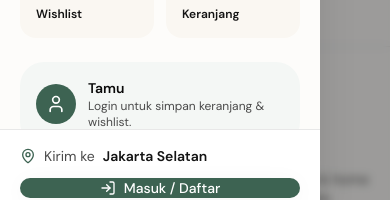
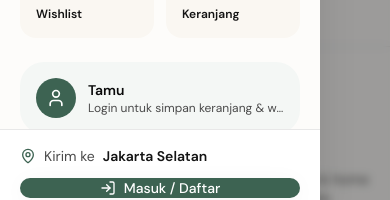
Before and after one commit to MuhammadRafly000/RumaRuma, a React (Vite) app: page /keranjang in a window 390 px wide. Both pictures are taken after a click on the button 34 px from the left and 32 px from the top of the page. Shown: the part 630-830 px from the top of the page. Built offline with nearby package versions, Linux system fonts and the light colour scheme; no server answers; a web font is replaced by a local one.

Commit message:
update function 1.0

```diff
--- a/src/components/cart/CartSidebar.jsx
+++ b/src/components/cart/CartSidebar.jsx
@@ -5,11 +5,17 @@ import Drawer from '@/components/ui/Drawer.jsx';
 import EmptyState from '@/components/ui/EmptyState.jsx';
 import Button from '@/components/ui/Button.jsx';
 import CartItem from './CartItem.jsx';
+import { useNavigate } from 'react-router-dom';
 import { useCartTotals } from '@/context/CartContext';
+import { useAuth } from '@/context/AuthContext';
+import { useToast } from '@/context/ToastContext';
 import { formatCurrency } from '@/utils/formatCurrency';
 import { FREE_SHIPPING_THRESHOLD } from '@/config/constants';
 
 export default function CartSidebar({ open, onClose }) {
+  const navigate = useNavigate();
+  const { isAuthenticated } = useAuth();
+  const toast = useToast();
   const { items, subtotal, shipping, total, freeShippingRemainder, itemCount } =
     useCartTotals();
 
@@ -52,7 +58,17 @@ export default function CartSidebar({ open, onClose }) {
               >
                 Lihat Keranjang
               </Button>
-              <Button as={Link} to="/checkout" onClick={onClose}>
+              <Button
+                onClick={() => {
+                  onClose();
+                  if (!isAuthenticated) {
+                    toast.error('Akses Ditolak', 'Silakan login terlebih dahulu untuk checkout.');
+                    navigate('/login', { state: { from: '/checkout' } });
+                  } else {
+                    navigate('/checkout');
+                  }
+                }}
+              >
                 Checkout
               </Button>
             </div>
--- a/src/components/layout/MobileMenu.jsx
+++ b/src/components/layout/MobileMenu.jsx
@@ -123,21 +123,25 @@ export default function MobileMenu({ open, onClose }) {
         </Link>
       </div>
 
-      <div className="mt-6 rounded-3xl bg-sage-50 p-4">
+      <Link
+        to={isAuthenticated ? "/profil" : "/login"}
+        onClick={onClose}
+        className="mt-6 block rounded-3xl bg-sage-50 p-4 transition hover:bg-sage-100"
+      >
         <div className="flex items-center gap-3">
-          <div className="grid h-10 w-10 place-items-center rounded-full bg-sage-600 text-white">
+          <div className="grid h-10 w-10 shrink-0 place-items-center rounded-full bg-sage-600 text-white">
             <User className="h-5 w-5" />
           </div>
-          <div className="flex-1">
-            <p className="text-sm font-semibold text-charcoal-900">
+          <div className="min-w-0 flex-1">
+            <p className="truncate text-sm font-semibold text-charcoal-900">
               {isAuthenticated ? `Halo, ${user?.name}` : 'Tamu'}
             </p>
-            <p className="text-xs text-charcoal-500">
+            <p className="truncate text-xs text-charcoal-500">
               {isAuthenticated ? user?.email : 'Login untuk simpan keranjang & wishlist.'}
             </p>
           </div>
         </div>
-      </div>
+      </Link>
 
       <a
         href="mailto:halo@rumaruma.id"
--- a/src/pages/CartPage.jsx
+++ b/src/pages/CartPage.jsx
@@ -5,11 +5,15 @@ import CartItem from '@/components/cart/CartItem.jsx';
 import EmptyState from '@/components/ui/EmptyState.jsx';
 import Button from '@/components/ui/Button.jsx';
 import { useCartStore, useCartTotals } from '@/context/CartContext';
+import { useAuth } from '@/context/AuthContext';
+import { useToast } from '@/context/ToastContext';
 import { formatCurrency } from '@/utils/formatCurrency';
 import { FREE_SHIPPING_THRESHOLD } from '@/config/constants';
 
 export default function CartPage() {
   const navigate = useNavigate();
+  const { isAuthenticated } = useAuth();
+  const toast = useToast();
   const { items, subtotal, shipping, savings, total, freeShippingRemainder } =
     useCartTotals();
   const clear = useCartStore((s) => s.clear);
@@ -119,7 +123,14 @@ export default function CartPage() {
               size="lg"
               fullWidth
               className="mt-5"
-              onClick={() => navigate('/checkout')}
+              onClick={() => {
+                if (!isAuthenticated) {
+                  toast.error('Akses Ditolak', 'Silakan login terlebih dahulu untuk checkout.');
+                  navigate('/login', { state: { from: '/checkout' } });
+                } else {
+                  navigate('/checkout');
+                }
+              }}
             >
               Lanjut ke Pembayaran
             </Button>
--- a/src/pages/CheckoutPage.jsx
+++ b/src/pages/CheckoutPage.jsx
@@ -13,6 +13,7 @@ import { motion } from 'framer-motion';
 import Input from '@/components/ui/Input.jsx';
 import Button from '@/components/ui/Button.jsx';
 import EmptyState from '@/components/ui/EmptyState.jsx';
+import { useAuth } from '@/context/AuthContext';
 import { useCartStore, useCartTotals } from '@/context/CartContext';
 import { useOrderStore } from '@/context/OrderContext';
 import { useToast } from '@/context/ToastContext';
@@ -52,6 +53,7 @@ const PAYMENT_OPTIONS = [
 export default function CheckoutPage() {
   const navigate = useNavigate();
   const toast = useToast();
+  const { isAuthenticated } = useAuth();
   const clear = useCartStore((s) => s.clear);
   const addOrder = useOrderStore((s) => s.addOrder);
   const { items, subtotal } = useCartTotals();
@@ -93,6 +95,11 @@ export default function CheckoutPage() {
 
   const submit = (e) => {
     e.preventDefault();
+    if (!isAuthenticated) {
+      toast.error('Akses Ditolak', 'Silakan login terlebih dahulu untuk melanjutkan pesanan.');
+      navigate('/login', { state: { from: '/checkout' } });
+      return;
+    }
     if (!form.fullName || !form.phone || !form.address) {
       toast.error('Lengkapi data pengiriman', 'Nama, nomor HP, dan alamat wajib diisi.');
       return;
```
